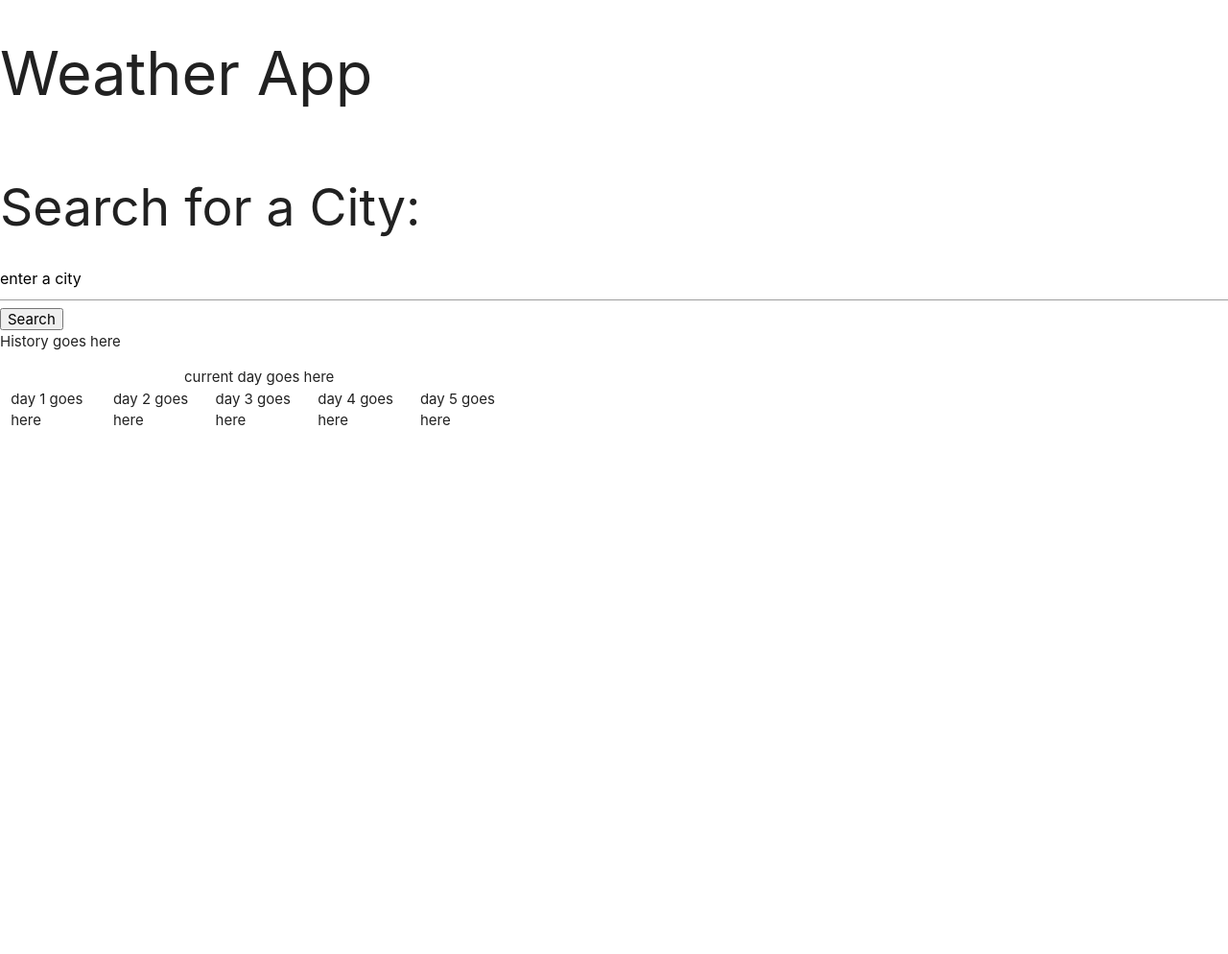
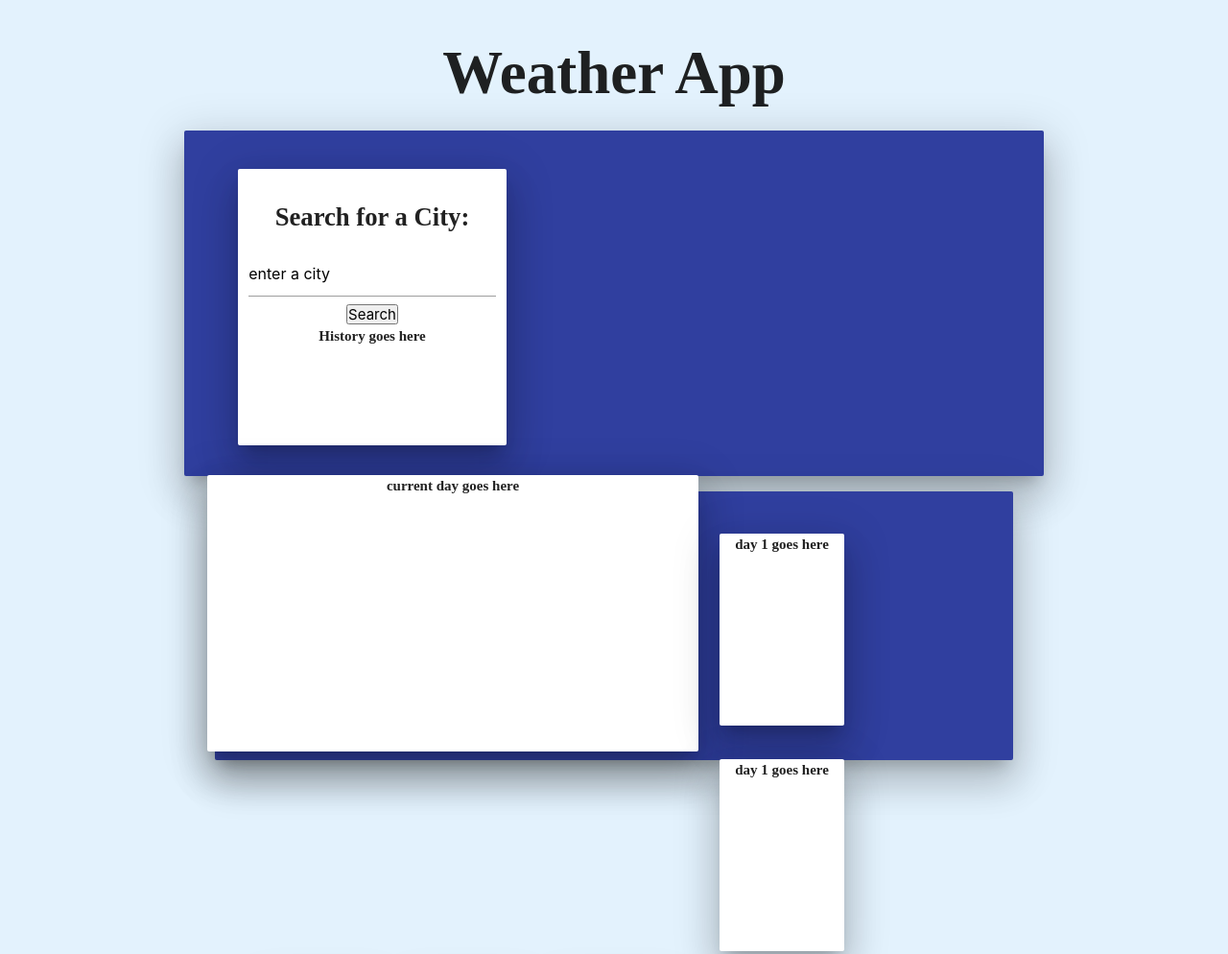
Before and after one commit to nbrown225/weather-app, a plain HTML site: page index.html in a window 1280 px wide. Shown: the top 994 px of the page at 96% size. Before the commit the page ends 800 px from the top, so only its background shows below. Drawn offline with nearby package versions, Linux system fonts and the light colour scheme.

Commit message:
added css style with materialize.

```diff
--- a/assets/css/style.css
+++ b/assets/css/style.css
@@ -0,0 +1,52 @@
+*{
+    margin: 0;
+    padding: 0;
+}
+body{
+    font-family: 'Times New Roman', Times, serif;
+    font-weight: bold;
+}
+
+/* -------- H1 / H2----------- */
+h1{
+    font-weight: 600;
+}
+h2{
+    font-size: 20pt;
+    font-weight: bold;
+
+}
+/* -------- HEADER SECTION */
+header{
+}
+
+/* -------- MAIN SEARCH / CURRENT / HISTORY SECTION */
+#search-current{
+    width: 70%;
+    height: 45vh;
+    margin: auto;
+
+}
+#search-box{
+    height: 36vh;
+    width: 35vh;
+    margin-right: 5vw;
+    margin-left: 2.5vw;
+    margin-top: 2vh;
+}
+#current-box{
+    height: 36vh;
+    width: 40vw;
+    margin: 2vh auto;
+}
+/* ------- DAILY SECTION */
+#daily-box{
+    width: 65%;
+    height: 35vh;
+    margin: 2vh auto;
+}
+#day{
+    height: 25vh;
+    margin-top: 2.5vh;
+    margin-left: 1.7vw;
+}
--- a/assets/js/script.js
+++ b/assets/js/script.js
@@ -0,0 +1,4 @@
+var day1 = document.querySelector('#day1')
+day1.addEventListener('click', function() {
+    window.alert('hi')
+})
--- a/index.html
+++ b/index.html
@@ -8,34 +8,45 @@
     <link rel="stylesheet" href="./assets/css/style.css">
     <title>Weather App</title>
 </head>
-<body>
+<!-- -------------- HEADER SECTION -->
+<body class="blue lighten-5 center">
     <header>
         <h1>Weather App</h1>
     </header>
 
-
-<div class="section" id="search-history">
-    <div class="search-box">
+<!-- -------------- MAIN SEARCH / CURRENT / HISTORY SECTION -->
+<div class="section card-panel indigo darken-2 z-depth-5 row" id="search-current">
+    <div class="col s4 card-panel z-depth-5" id="search-box">
         <h2>Search for a City:</h2>
         <input type="text" id="search-input" value="enter a city">
         <button class="search-btn" id="search-btn">Search</button>
+
+        <div  id="history-box">
+            <div class="history" id="history">History goes here</div>
+        </div>
     </div>
-
-    <div class="history-box">
-        <div class="history" id="history">History goes here</div>
+    <div class="col s8 card-panel z-depth-5" id="current-box">
+        <div class=" center">current day goes here</div>
     </div>
 </div>
 
-    <div class="container" id="current-box">
-        <div class="col s6">current day goes here</div>
-    </div>
-
-    <div class="row" id="daily-box">
-        <div class="col s1 forcast" id="day1">day 1 goes here</div>
-        <div class="col s1 forcast" id="day2">day 2 goes here</div>
-        <div class="col s1 forcast" id="day3">day 3 goes here</div>
-        <div class="col s1 forcast" id="day4">day 4 goes here</div>
-        <div class="col s1 forcast" id="day5">day 5 goes here</div>
+<!---------------------DAILY SECTION-------------- -->
+    <div class="row card-panel indigo darken-2 z-depth-5 center" id="daily-box">
+        <div class="card-panel col s2 z-depth-5" id="day">
+            <div id="day1">day 1 goes here</div>
+        </div>
+        <div class="card-panel col s2 z-depth-5" id="day">
+            <div id="day2">day 1 goes here</div>
+        </div>
+        <div class="card-panel col s2 z-depth-5" id="day">
+            <div id="day3">day 1 goes here</div>
+        </div>
+        <div class="card-panel col s2 z-depth-5" id="day">
+            <div id="day4">day 1 goes here</div>
+        </div>
+        <div class="card-panel col s2 z-depth-5" id="day">
+            <div id="day5">day 1 goes here</div>
+        </div>
     </div>
 
     <script src="https://cdnjs.cloudflare.com/ajax/libs/materialize/1.0.0/js/materialize.min.js"></script>
```
